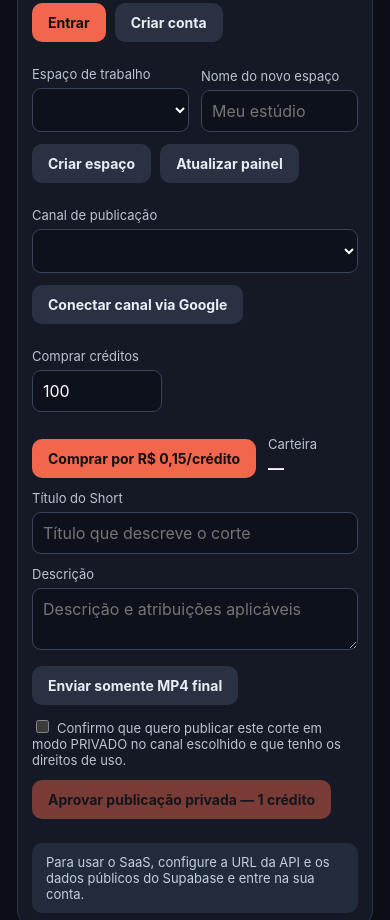
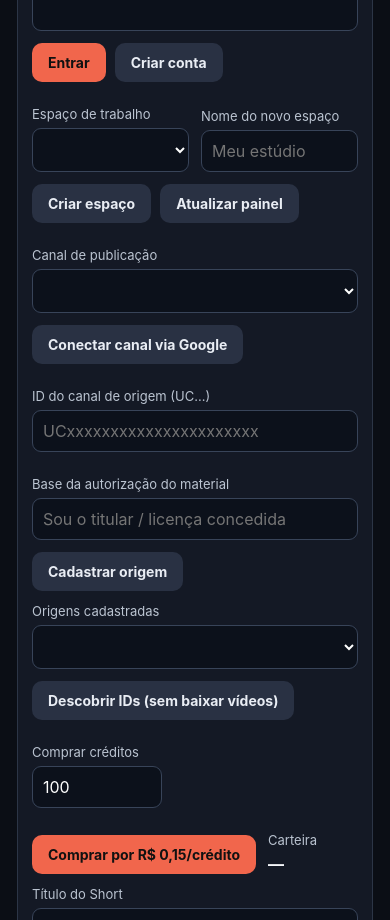
Before and after one commit to consecomclipcon-design/AutoClips-AI, a plain HTML site: page web-local/index.html in a window 390 px wide. Shown: the part 2312-3232 px from the top of the page. Drawn offline with Linux system fonts and the light colour scheme; no server answers.

Commit message:
feat(web-local): expose authorized source metadata discovery and mobile review

```diff
--- a/web-local/index.html
+++ b/web-local/index.html
@@ -58,6 +58,7 @@ fieldset{border:none;margin:0;padding:0}fieldset[disabled]{opacity:.5}.field-row
 </div>
 <div class="notice">Limitações da prova: exportação em tempo real até 180 segundos, 540×960, sem edição automática por IA. MP4 é usado apenas quando o navegador oferece suporte; caso contrário, a saída será WebM. O processamento interrompe ao fechar a aba.</div>
 
+<p><a href="./review.html" style="color:#ff9d85">Abrir revisão pelo celular</a></p>
 <section class="panel" id="saas" style="margin-top:20px" aria-label="AutoClips SaaS">
 <h2>3. Conectar ao AutoClips SaaS (opcional)</h2>
 <p>O original longo permanece no computador. Somente o MP4 final aprovado pode ser enviado ao armazenamento privado. A publicação começa privada e exige confirmação.</p>
@@ -80,6 +81,16 @@ fieldset{border:none;margin:0;padding:0}fieldset[disabled]{opacity:.5}.field-row
 <div style="flex:1"><label for="saasChannel">Canal de publicação</label><select id="saasChannel"></select></div>
 </div>
 <div class="controls"><button id="saasConnect" class="secondary">Conectar canal via Google</button></div>
+
+<div class="field-row">
+<div style="flex:1;min-width:190px"><label for="saasSourceId">ID do canal de origem (UC...)</label><input id="saasSourceId" placeholder="UCxxxxxxxxxxxxxxxxxxxxxx"></div>
+<div style="flex:1;min-width:190px"><label for="saasRightsBasis">Base da autorização do material</label><input id="saasRightsBasis" placeholder="Sou o titular / licença concedida"></div>
+</div>
+<div class="controls"><button id="saasRegisterSource" class="secondary">Cadastrar origem</button></div>
+<label for="saasSourceList">Origens cadastradas</label><select id="saasSourceList"></select>
+<div class="controls"><button id="saasDiscover" class="secondary">Descobrir IDs (sem baixar vídeos)</button></div>
+<div class="muted" id="saasDiscoverResults"></div>
+
 <div class="field-row">
 <div><label for="saasBuyCount">Comprar créditos</label><input id="saasBuyCount" type="number" min="100" max="100000" step="100" value="100"></div>
 <div><button id="saasCheckout">Comprar por R$ 0,15/crédito</button></div>
```
